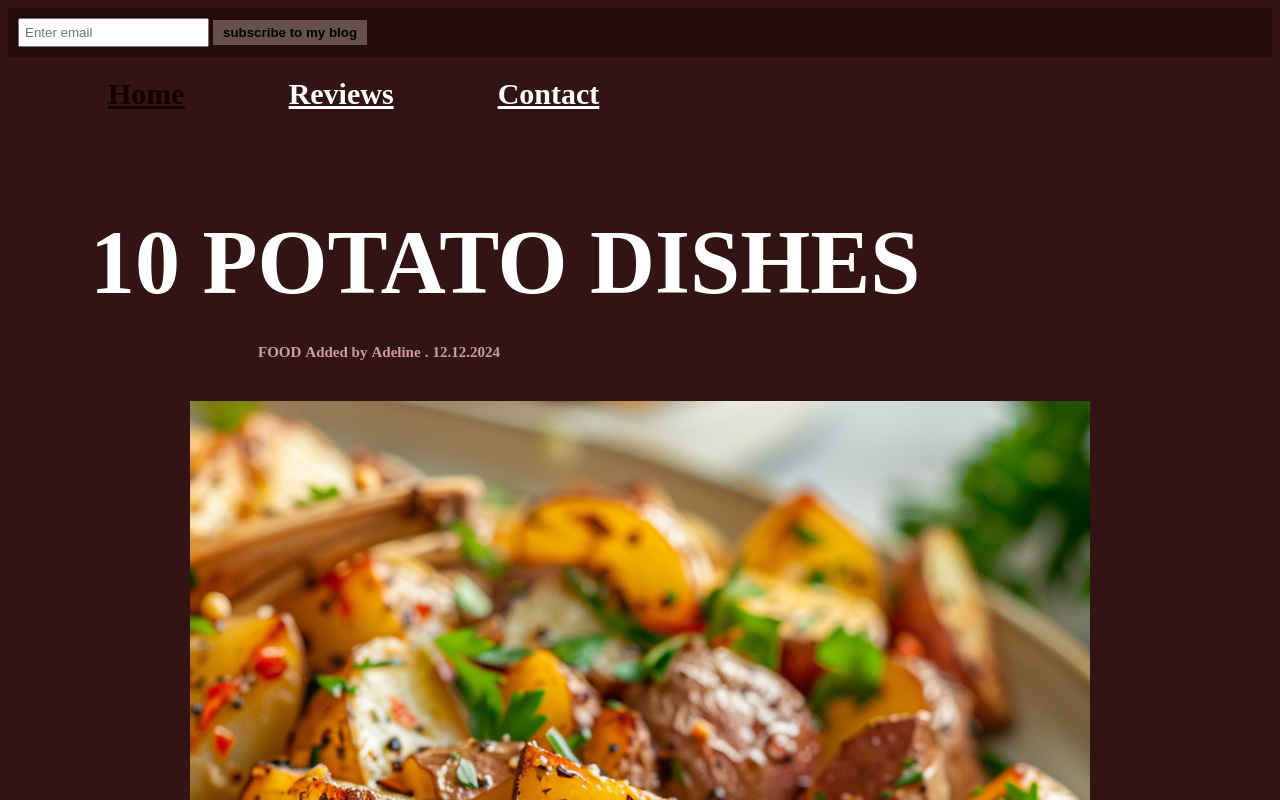
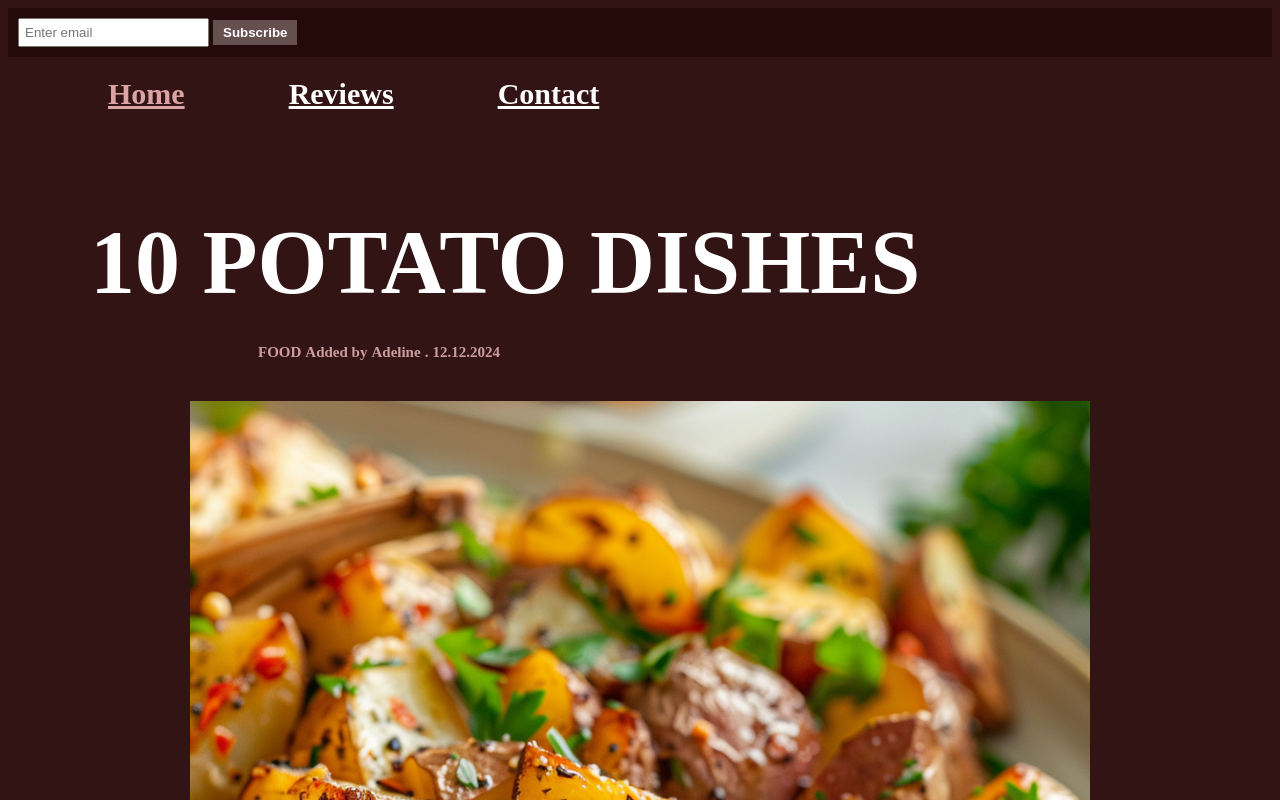
Before and after one commit to idk-someone/Blog, a plain HTML site: page index.html in a window 1280 px wide. In both pictures the pointer is over the link "Home". Shown: the top 800 px of the page. Drawn offline with Linux system fonts and the light colour scheme.

Commit message:
update
updated colors for menu:
add hover for subscribe

```diff
--- a/index.html
+++ b/index.html
@@ -12,7 +12,7 @@
         <div class="subscribe">
            <form>
              <input type="email"placeholder="Enter email">
-             <button type="submit">subscribe to my blog</button>
+             <button id="hover" type="submit">Subscribe</button>
            </form>
         </div>
 
--- a/mystyle.css
+++ b/mystyle.css
@@ -9,11 +9,15 @@
 }
 
 .menu:hover{
-    color: rgb(21, 0, 0);
-
-
+    color: hwb(0 64% 14%);
 }
 
+#hover:hover{
+    color: hwb(0 64% 14%);
+}
+#hover{
+    color: white;
+}
 
 .title{
     margin: 0 auto;
```
